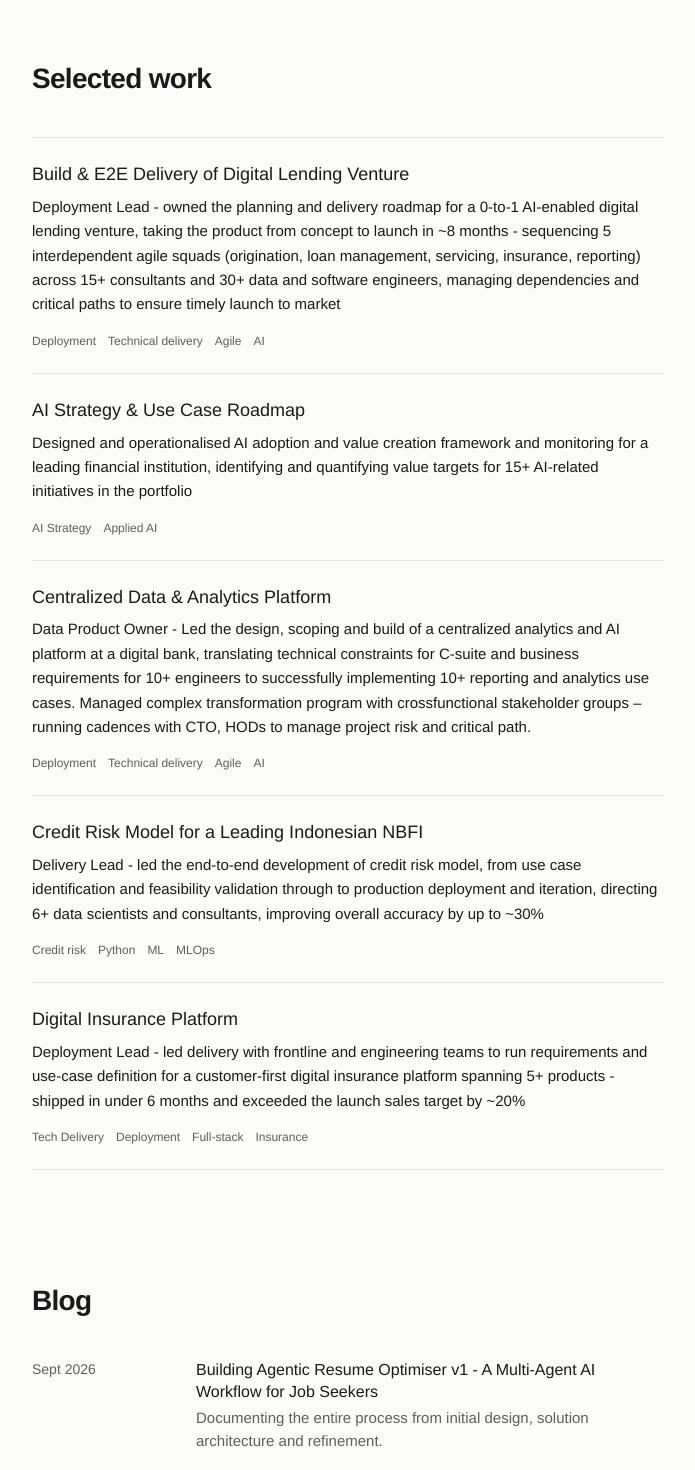
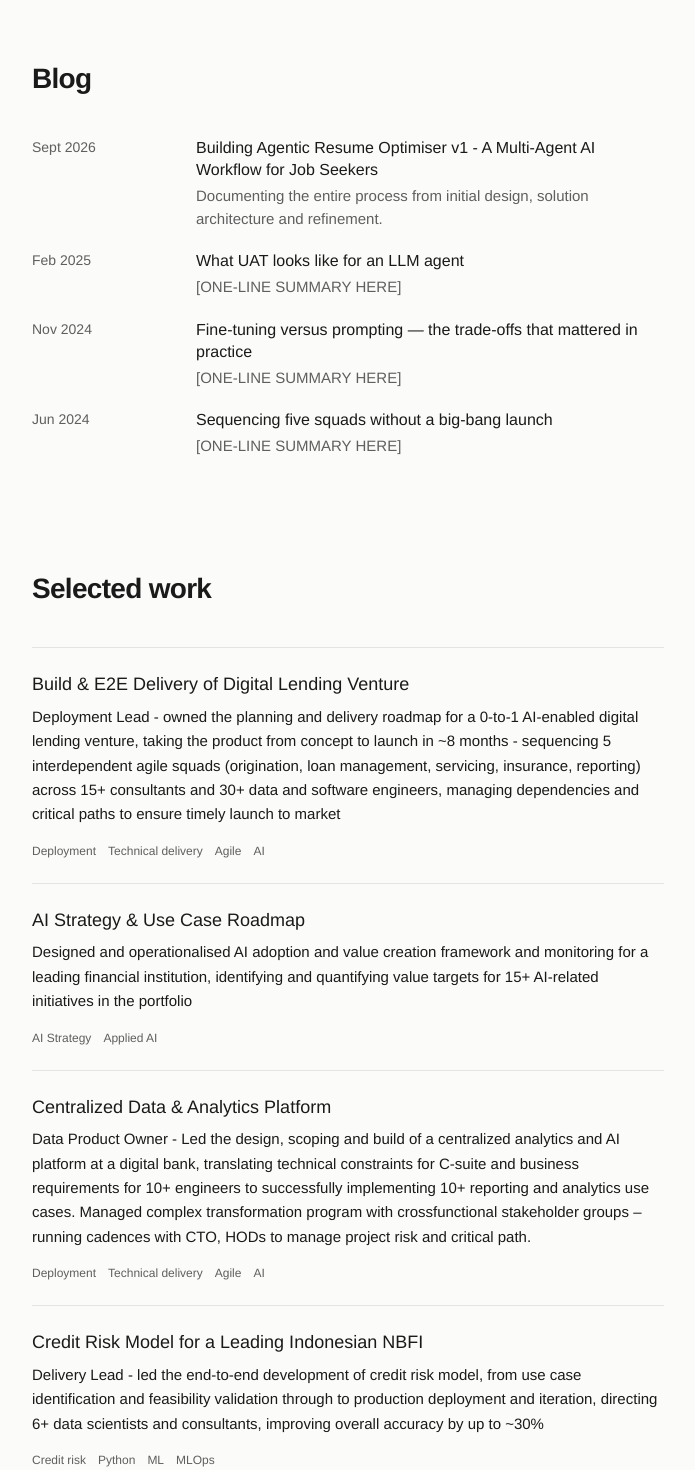
Before and after one commit to tmiharja/portfolio-website, a Next.js app: page / in a window 1280 px wide. Shown: the part 2380-3850 px from the top of the page, without its empty margins (292-987 px from the left). Built offline with nearby package versions, Linux system fonts and the light colour scheme.

Commit message:
Update page.tsx

```diff
--- a/src/app/page.tsx
+++ b/src/app/page.tsx
@@ -25,8 +25,8 @@ export default function Home() {
           <Summary bio={site.bio} />
           <AboutGallery />
           <Experience roles={roles} />
+          <Writing posts={posts} />
           <Projects projects={projects} />
-          <Writing posts={posts} />
           <Beyond content={beyond} />
         </div>
       </main>
```
